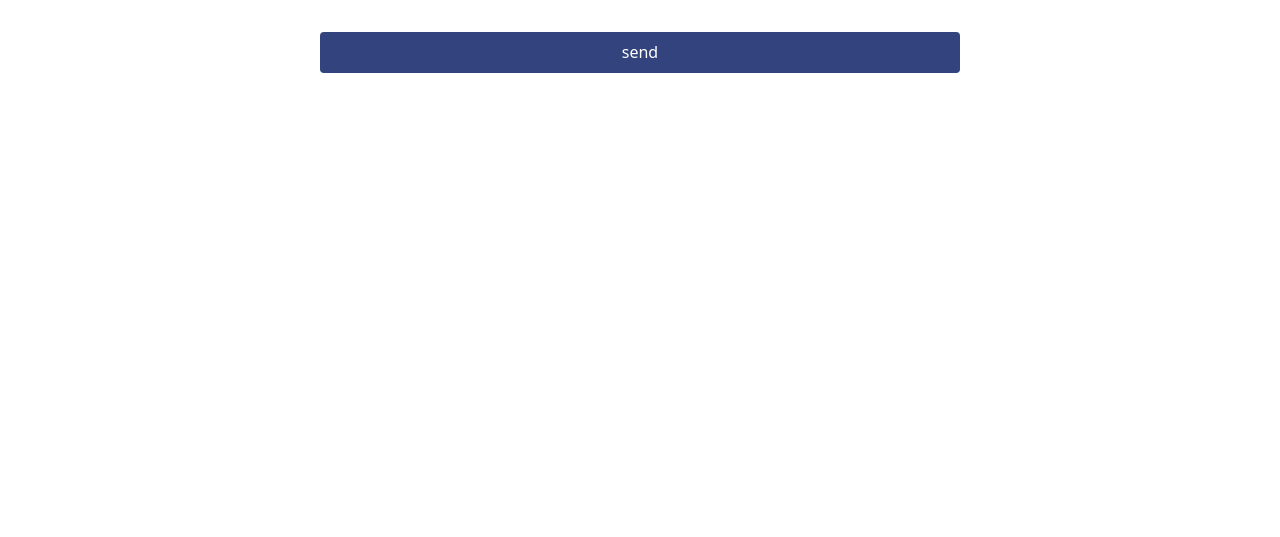
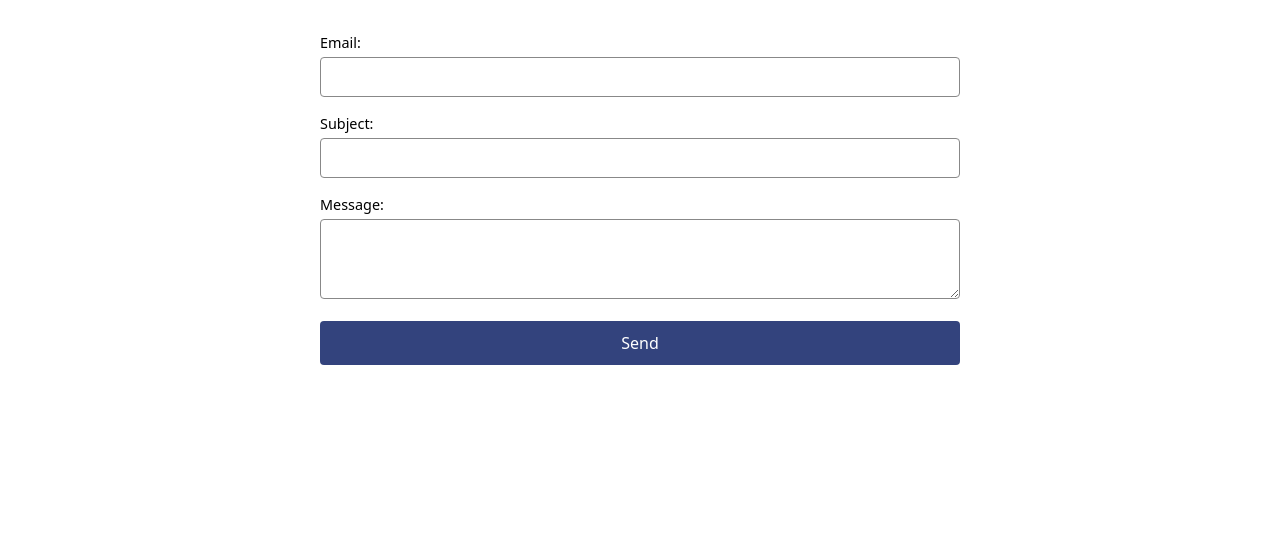
Before and after one commit to vcho116055/portfolio, a plain HTML site: page contact/index.html in a window 1280 px wide. Shown: the part 263-800 px from the top of the page. Drawn offline with Linux system fonts and the light colour scheme.

Commit message:
Fixed bugs in CSS and indexs

```diff
--- a/contact/index.html
+++ b/contact/index.html
@@ -4,8 +4,8 @@
   <meta charset="UTF-8">
   <meta name="viewport" content="width=device-width, initial-scale=1.0">
   <title>Vincent Cho: Personal site and portfolio</title>
-  <link rel="stylesheet" href="/portfolio/style.css" />
-  <script src="/portfolio/global.js" defer></script>
+  <link rel="stylesheet" href="../style.css" />
+  <script src="../global.js" defer></script>
 </head>
 <body>
 
@@ -14,7 +14,7 @@
   <form action="mailto:eubin.cho@gmail.com" method="post" enctype="text/plain">
     <label>
       <span>Email:</span>
-      <input type="email" name="email" />
+      <input type="email" name="email" required />
     </label>
     <label>
       <span>Subject:</span>
@@ -24,7 +24,7 @@
       <span>Message:</span>
       <textarea name="body"></textarea>
     </label>
-    <button>send</button>
+    <button>Send</button>
   </form>
 
 </body>
--- a/global.js
+++ b/global.js
@@ -45,7 +45,7 @@ window.addEventListener("DOMContentLoaded", () => {
   // Build theme switcher
   const label = document.createElement("label");
   label.className = "color-scheme";
-  label.textContent = "Theme:";
+  label.textContent = "Theme: ";
 
   const select = document.createElement("select");
   select.id = "color-scheme";
--- a/style.css
+++ b/style.css
@@ -1,10 +1,8 @@
-
 body {
   font: 100%/1.5 system-ui;
-  max-width: 1000ch;
+  max-width: 100ch;
   margin-inline: auto;
   padding: 1rem;
-  position: relative;
 }
 
 nav ul {
@@ -52,24 +50,45 @@ html {
   accent-color: var(--color-accent);
 }
 
-input, textarea, button {
+input,
+textarea {
   font-family: inherit;
+  width: 100%;
+  padding: 0.5em;
+  font-size: 1rem;
+  border: 1px solid #888;
+  border-radius: 4px;
+  box-sizing: border-box;
+}
+
+button {
+  font-family: inherit;
+  width: 100%;
+  padding: 0.7em;
+  font-size: 1rem;
+  background-color: var(--color-accent);
+  color: white;
+  border: none;
+  border-radius: 4px;
+  cursor: pointer;
 }
 
 form {
   display: grid;
-  grid-template-columns: auto 1fr;
   gap: 1em;
   max-width: 40rem;
   margin-inline: auto;
 }
 
 label {
-  position: absolute;
-  top: 1rem;
-  right: 1rem;
-  font-size: 80%;
+  display: block;
   font-family: inherit;
+  font-size: 0.9rem;
+}
+
+label > span {
+  display: block;
+  margin-bottom: 0.25em;
 }
 
 label.color-scheme {
@@ -78,38 +97,15 @@ label.color-scheme {
   right: 1rem;
   font-size: 80%;
   font-family: inherit;
-  }
-
-label > span {
-  grid-column: 1;
-  align-self: center;
-  }
-
-label > input,
-label > textarea {
-  grid-column: 2;
-  padding: 0.4em;
-  border: 1px solid #888;
-  border-radius: 4px;
-  font-size: 1rem;
-  width: 100%;
-  box-sizing: border-box;
+  background: white;
+  z-index: 10;
+  padding: 0.2em 0.5em;
+  border-radius: 0.3em;
 }
 
 textarea {
   resize: vertical;
   min-height: 5em;
-  }
-
-button {
-  grid-column: 1 / -1;
-  padding: 0.6em;
-  font-size: 1rem;
-  background-color: var(--color-accent);
-  color: white;
-  border: none;
-  border-radius: 4px;
-  cursor: pointer;
 }
 
 .projects {
```
Also changed, not shown: cv/index.html (+2 -2 lines), projects/index.html (+2 -2 lines). Lines whose indentation alone changed are shown as unchanged.
